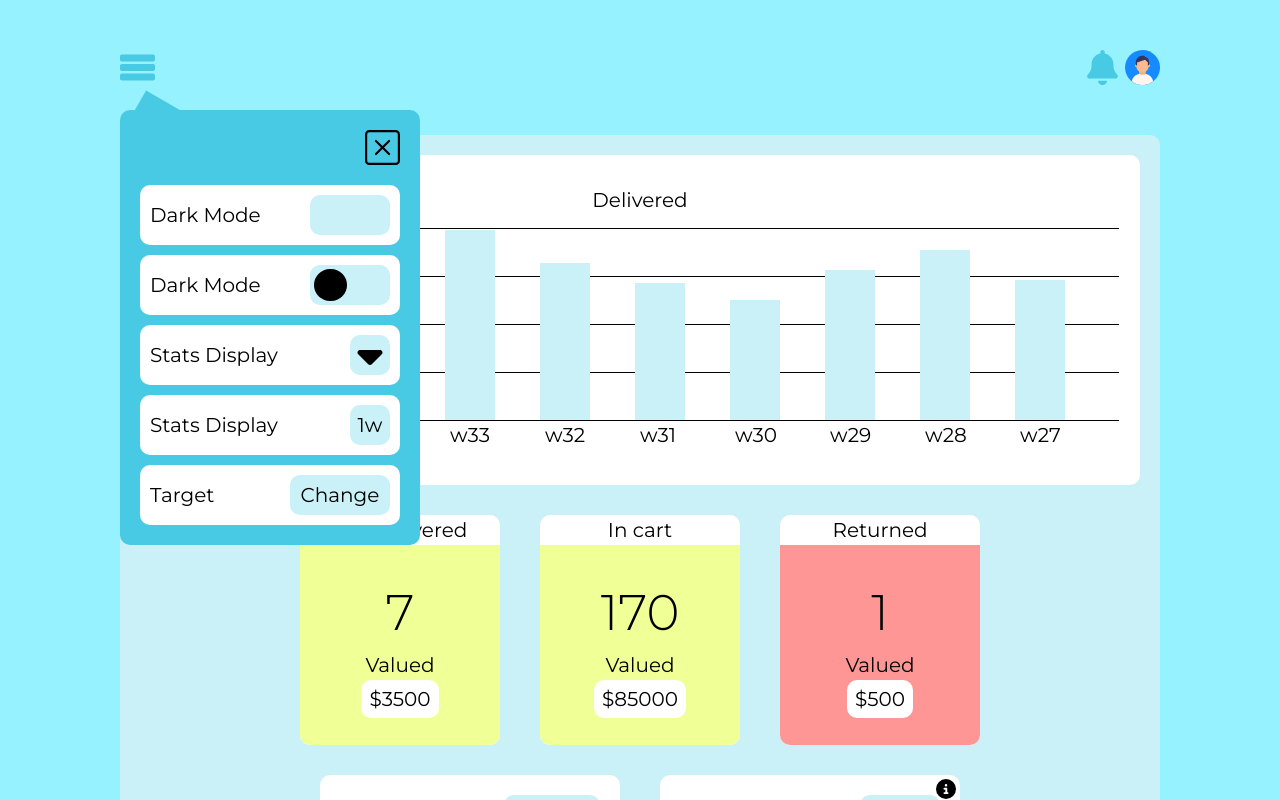
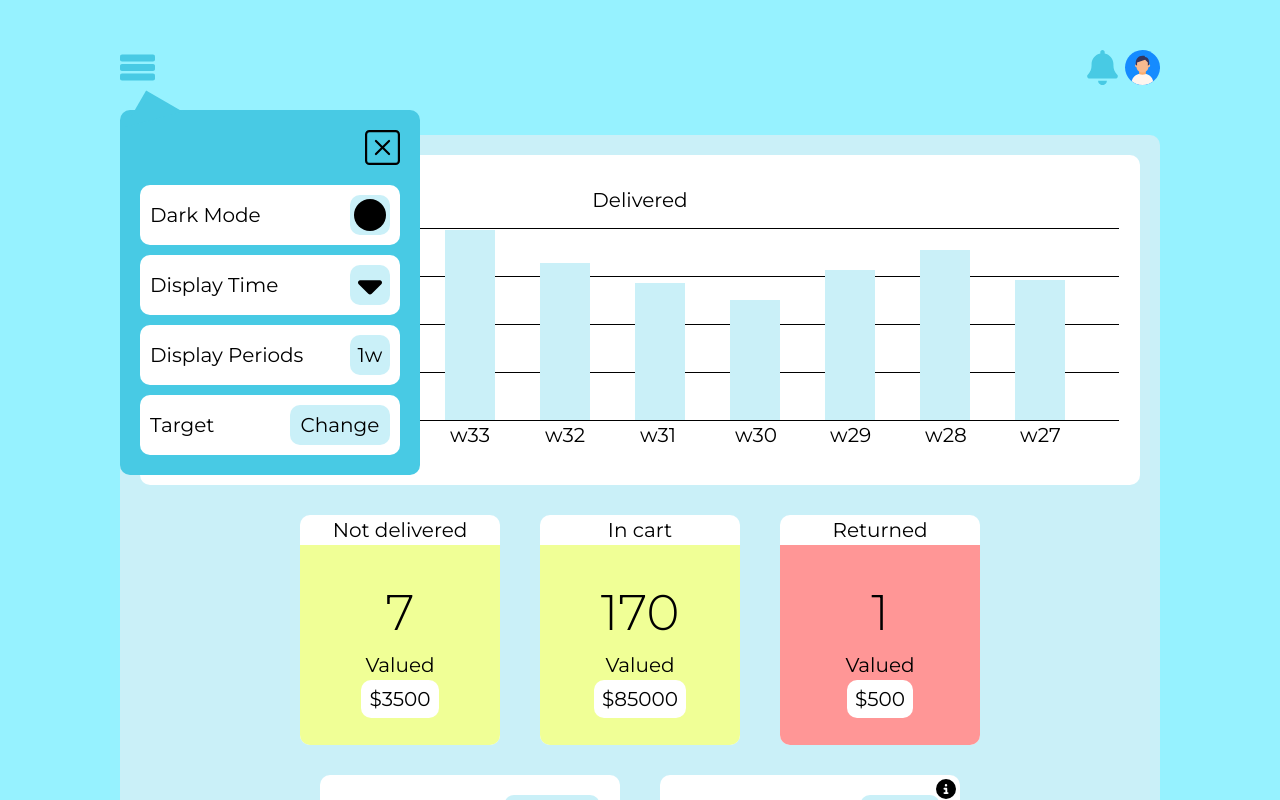
Before and after one commit to lazarevkristijan/sales-dashboard, a React (Vite) app: page / in a window 1280 px wide. Both pictures are taken after a click on the picture 137 px from the left and 67 px from the top of the page. Shown: the top 800 px of the page. Built offline with nearby package versions, Linux system fonts and the light colour scheme.

Commit message:
simplified code
Had some refactoring to do because I created a flexible container to reduce my code length and not to repeat myself

```diff
--- a/components/PanelButton.tsx
+++ b/components/PanelButton.tsx
@@ -1,16 +1,20 @@
 const PanelButton = ({
   title,
   iconWidth = "40",
+  children,
 }: {
   title: string
   iconWidth?: string
+  children: React.ReactNode
 }) => {
   return (
     <div className="p-[10px] bg-[#fff] flex justify-between items-center rou mb-[10px]">
       <span>{title}</span>
       <div
         className={`light-blue1 w-[${iconWidth}px] h-[40px] rou flex items-center p-1`}
-      ></div>
+      >
+        {children}
+      </div>
     </div>
   )
 }
--- a/components/SidePanel.tsx
+++ b/components/SidePanel.tsx
@@ -22,39 +22,28 @@ const SidePanel = ({ handlePanelClick }: { handlePanelClick: () => void }) => {
       <PanelButton
         title="Dark Mode"
         iconWidth="80"
-      />
+      >
+        <div className="rounded-full bg-[#000] w-[32.5px] h-[32.5px]"></div>
+      </PanelButton>
 
-      <div className="p-[10px] bg-[#fff] flex justify-between items-center rou mb-[10px]">
-        <span>Dark Mode</span>
-        <div className="light-blue1 w-[80px] h-[40px] rou flex items-center p-1">
-          <div className="rounded-full bg-[#000] w-[32.5px] h-[32.5px]"></div>
-        </div>
-      </div>
+      <PanelButton title="Display Time">
+        <img
+          src="light-drop-down-icon.svg"
+          alt="Drop down button"
+          className="p-1"
+        />
+      </PanelButton>
 
-      <div className="p-[10px] bg-[#fff] flex justify-between items-center rou mb-[10px]">
-        <span>Stats Display</span>
-        <div className="light-blue1 w-[40px] h-[40px] rou">
-          <img
-            src="light-drop-down-icon.svg"
-            alt="Drop down button"
-            className="w-full h-full"
-          />
-        </div>
-      </div>
+      <PanelButton title="Display Periods">
+        <span className="mx-auto">1w</span>
+      </PanelButton>
 
-      <div className="p-[10px] bg-[#fff] flex justify-between items-center rou mb-[10px]">
-        <span>Stats Display</span>
-        <div className="light-blue1 w-[40px] h-[40px] rou flex justify-center items-center">
-          1w
-        </div>
-      </div>
-
-      <div className="p-[10px] bg-[#fff] flex justify-between items-center rou mb-[10px]">
-        <span>Target</span>
-        <div className="light-blue1 w-[100px] h-[40px] rou flex justify-center items-center">
-          Change
-        </div>
-      </div>
+      <PanelButton
+        title="Target"
+        iconWidth="100"
+      >
+        <span className="mx-auto">Change</span>
+      </PanelButton>
     </div>
   )
 }
--- a/components/SocialLabel.tsx
+++ b/components/SocialLabel.tsx
@@ -1,4 +1,4 @@
-const SocialLabel = ({ label, top }: { label: string; top: number }) => {
+const SocialLabel = ({ label, top }: { label: string; top: string }) => {
   return <p className={`absolute -translate-x-[50%] top-[${top}px]`}>{label}</p>
 }
 
--- a/sections/Social.tsx
+++ b/sections/Social.tsx
@@ -14,11 +14,11 @@ const Social = () => {
         <div className="relative">
           <SocialLabel
             label="Followers"
-            top={110}
+            top="110"
           />
           <SocialLabel
             label="Growth"
-            top={140}
+            top="140"
           />
         </div>
         <SocialStat
```
